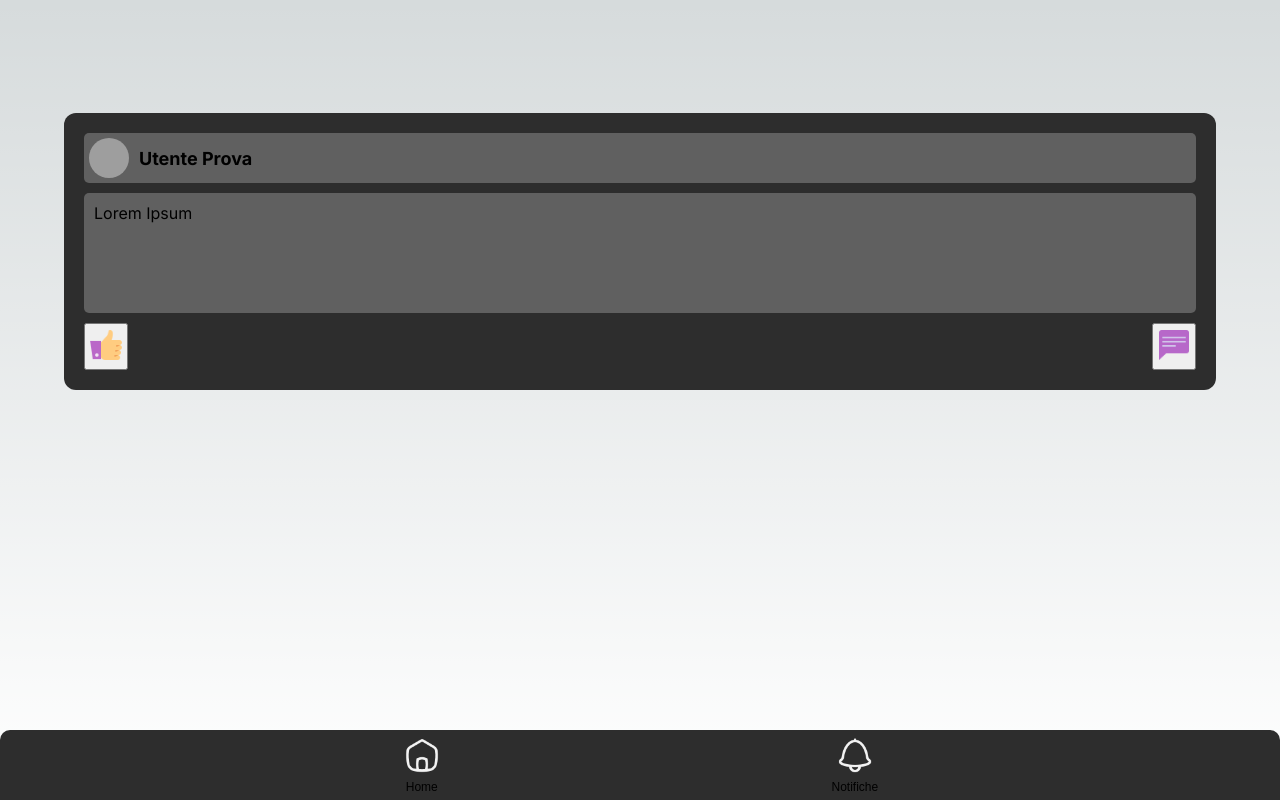
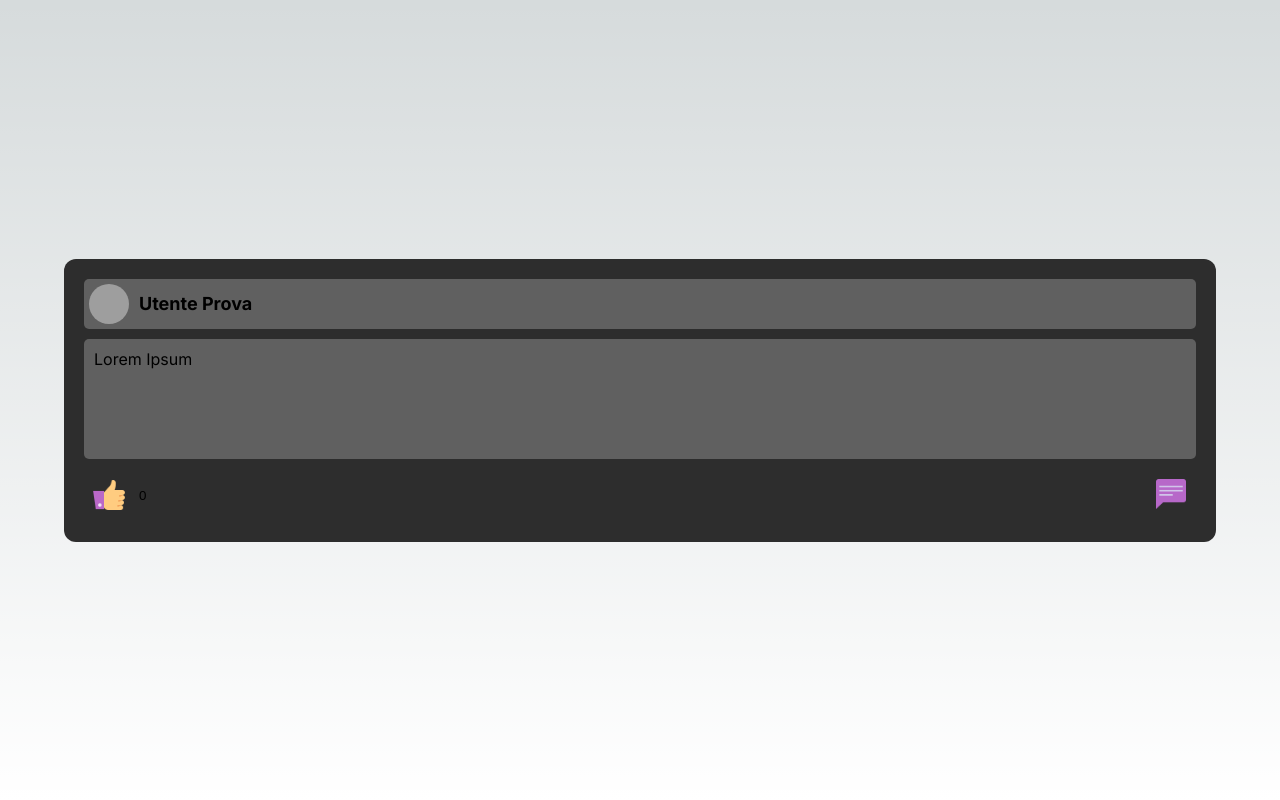
Before and after one commit to cecco25/react-social-network, a Next.js app: page / in a window 1280 px wide. Built offline with nearby package versions, Linux system fonts and the light colour scheme; grey boxes are pictures that could not be loaded.

Commit message:
Add state in Post component
Add state in Post component to increment or decrement the number of likes

```diff
--- a/src/app/page.js
+++ b/src/app/page.js
@@ -8,9 +8,9 @@ export default function Home() {
       <div className={styles.post}>
         <Post username={"Utente Prova"} imagePath={"https://images.unsplash.com/photo-1710475512344-853809054d97?q=80&w=387&auto=format&fit=crop&ixlib=rb-4.0.3&ixid=M3wxMjA3fDB8MHxwaG90by1wYWdlfHx8fGVufDB8fHx8fA%3D%3D"} text={"Lorem Ipsum"} />
       </div>
-      <div className={styles.nav}>
+      {/* <div className={styles.nav}>
         <Navbar />
-      </div>
+      </div> */}
     </main>
   );
 }
--- a/src/components/Post/Post.js
+++ b/src/components/Post/Post.js
@@ -2,8 +2,16 @@
 
 import './post-style.css';
 import Image from 'next/image';
+import { useState } from 'react';
 
 export default function Post({ username, imagePath, text }) {
+
+    const [likes, setLikes] = useState(0);
+
+    function handleClick() {
+        likes > 0 ? setLikes(likes - 1) : setLikes(likes + 1)
+    }
+
     return (
         <div className='post-bg'>
             <div className='user-info'>
@@ -20,8 +28,9 @@ export default function Post({ username, imagePath, text }) {
                 </p>
             </div>
             <div className='post-actions'>
-                <button id='like'>
+                <button id='like' onClick={handleClick}>
                     <Image src={"/assets/mi-piace.png"} alt='Mi Piace' width={40} height={40} />
+                    <label>{likes}</label>
                 </button>
                 <button id='comment'>
                     <Image src={"/assets/comment.png"} alt='Commenta' width={40} height={40} />
--- a/src/components/Post/post-style.css
+++ b/src/components/Post/post-style.css
@@ -43,5 +43,14 @@
 }
 
 .post-actions button {
+    padding: 5px;
     cursor: pointer;
+    background: none;
+    border: none;
 }
+
+.post-actions #like {
+    display: flex;
+    align-items: center;
+    gap: 10px;
+}
```
